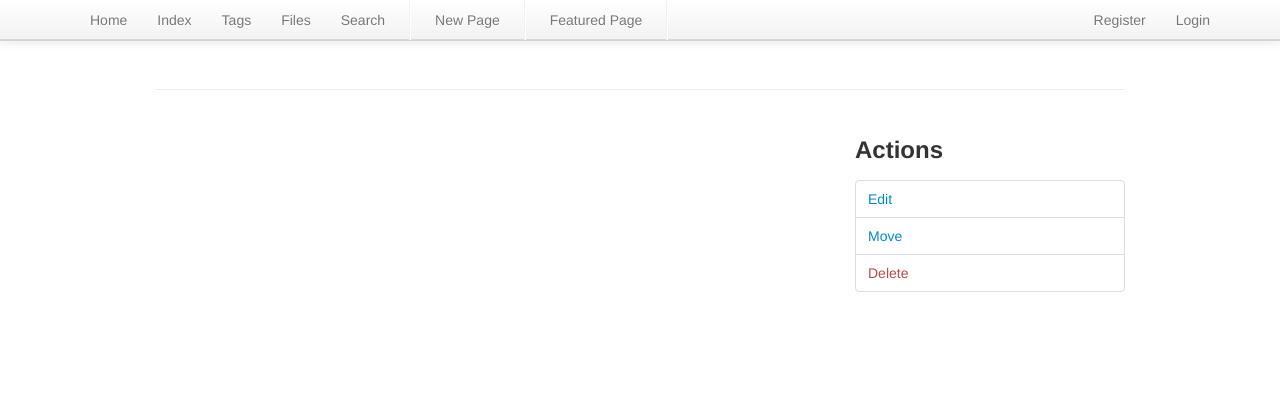
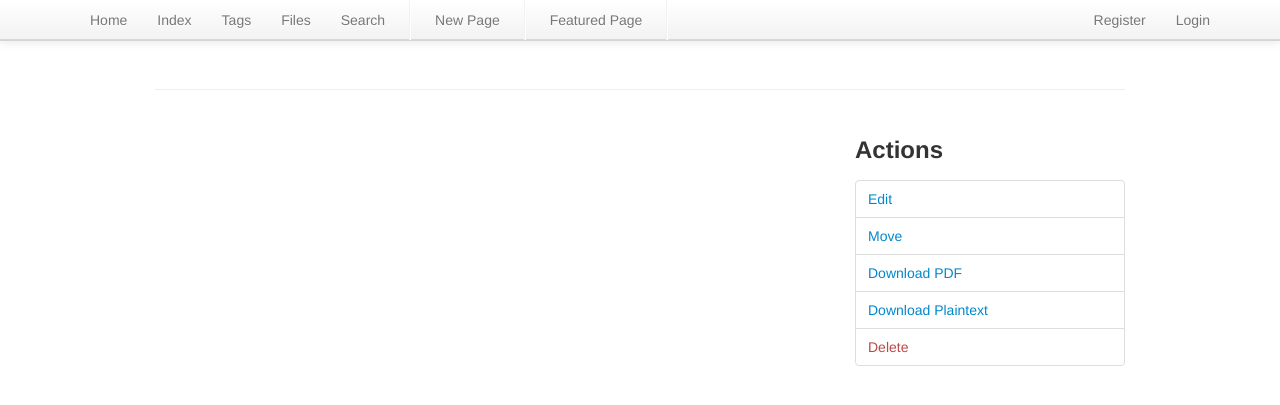
Before and after one commit to PatrickMurrellNKU/Miki, a Python web app: template Riki/wiki/web/templates/page.html in a window 1280 px wide. Shown: the top 405 px of the page. Run offline with Jinja, Linux system fonts and the light colour scheme; the template is opened without the code that fills it, so the values that code supplies are empty; some libraries are stand-ins or nearby versions.

Commit message:
Add download PDF and plaintext

```diff
--- a/Riki/wiki/web/templates/page.html
+++ b/Riki/wiki/web/templates/page.html
@@ -33,6 +33,8 @@
 <ul class="nav nav-tabs nav-stacked">
 	<li><a href="{{ url_for('wiki.edit', url=page.url) }}">Edit</a></li>
   <li><a href="{{ url_for('wiki.move', url=page.url) }}">Move</a></li>
+  <li><a href="{{ url_for('wiki.convert_pdf', url=page.url) }}">Download PDF</a></li>
+  <li><a href="{{ url_for('wiki.convert_txt', url=page.url) }}">Download Plaintext</a></li>
   <li><a href="#confirmDelete" data-toggle="modal" class="text-error">Delete</a></li>
 </ul>
 {% endblock sidebar %}
```
